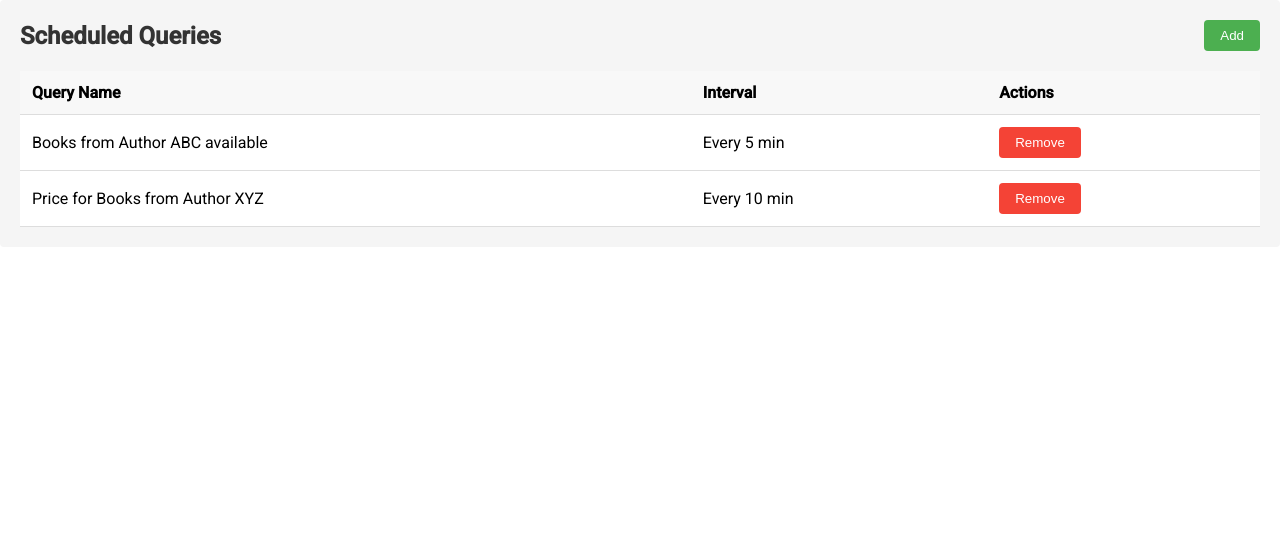
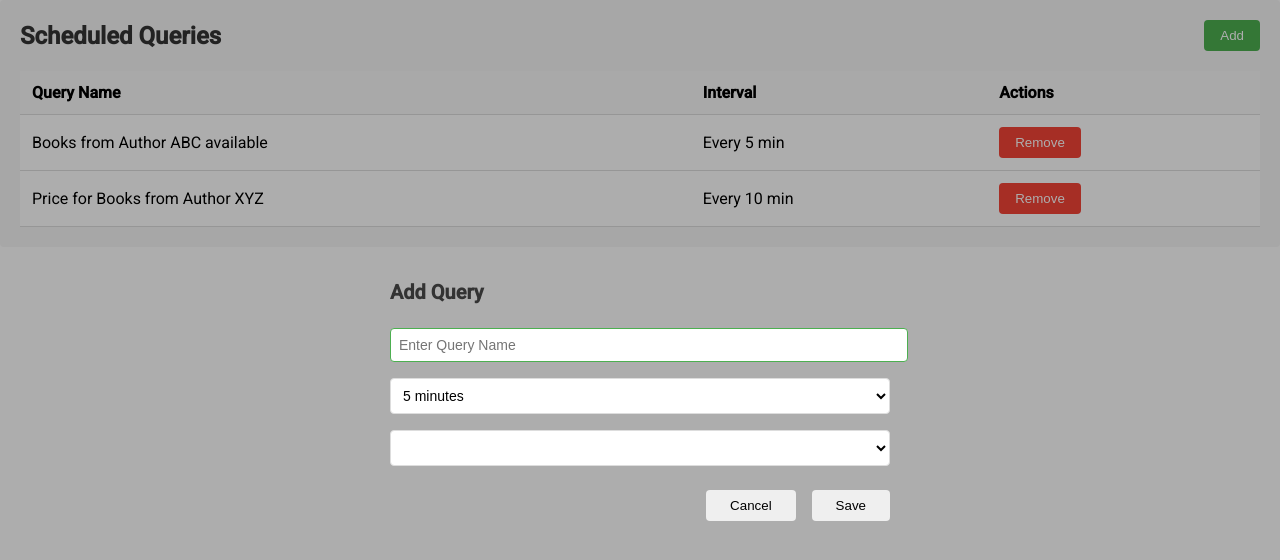
Before and after one commit to aabi01/knowledge-worker, an Angular app: page / in a window 1280 px wide. Both pictures are taken after a click on the button "Add". Shown: the top 560 px of the page. Built offline with nearby package versions, Linux system fonts and the light colour scheme.

Commit message:
add query dialog component

```diff
--- a/src/app/app.config.ts
+++ b/src/app/app.config.ts
@@ -1,9 +1,10 @@
 import { ApplicationConfig, provideZoneChangeDetection } from '@angular/core';
 import { provideRouter } from '@angular/router';
+import { DialogModule } from '@angular/cdk/dialog';
 
 import { routes } from './app.routes';
 import { provideAnimationsAsync } from '@angular/platform-browser/animations/async';
 
 export const appConfig: ApplicationConfig = {
-  providers: [provideZoneChangeDetection({ eventCoalescing: true }), provideRouter(routes), provideAnimationsAsync()]
+  providers: [provideZoneChangeDetection({ eventCoalescing: true }), provideRouter(routes), provideAnimationsAsync(), DialogModule]
 };
--- /dev/null
+++ b/src/app/components/add-query-dialog/add-query-dialog.component.html
@@ -0,0 +1,75 @@
+<div class="dialog-container">
+  <h2>Add Query</h2>
+
+  <form [formGroup]="queryForm" (ngSubmit)="onSubmit()">
+    <div class="form-field">
+      <input
+        type="text"
+        formControlName="queryName"
+        placeholder="Enter Query Name"
+        class="full-width">
+    </div>
+
+    <div class="form-field">
+      <select formControlName="selectedInterval" class="full-width">
+        <option value="" disabled>Choose Interval</option>
+        <option *ngFor="let interval of intervals" [value]="interval.value">
+          {{ interval.label }}
+        </option>
+      </select>
+    </div>
+
+    <div class="form-field">
+      <select
+        formControlName="selectedApi"
+        (ngModelChange)="onApiSelect($event)"
+        class="full-width">
+        <option value="" disabled>Choose API</option>
+        <option *ngFor="let api of apis" [ngValue]="api">
+          {{ api.name }}
+        </option>
+      </select>
+    </div>
+
+    <ng-container *ngIf="selectedApi">
+      <div class="parameter-group" *ngFor="let param of selectedParameters; let i = index">
+        <div class="form-field parameter-name">
+          <select formControlName="selectedParameters" class="full-width">
+            <option value="" disabled>Choose Parameter</option>
+            <option *ngFor="let apiParam of selectedApi.parameters" [value]="apiParam.name">
+              {{ apiParam.name }}
+            </option>
+          </select>
+        </div>
+        <div class="form-field parameter-value">
+          <input
+            type="text"
+            formControlName="selectedParameters"
+            placeholder="Enter Value"
+            class="full-width">
+        </div>
+      </div>
+
+      <div class="form-field">
+        <select
+          formControlName="selectedAttributes"
+          multiple
+          class="full-width">
+          <option value="" disabled>Choose Response Attributes</option>
+          <option *ngFor="let attr of selectedApi.availableAttributes" [value]="attr">
+            {{ attr }}
+          </option>
+        </select>
+      </div>
+    </ng-container>
+
+    <div class="button-group">
+      <button type="button" (click)="onCancel()">Cancel</button>
+      <button
+        type="submit"
+        [disabled]="!queryForm.valid">
+        Save
+      </button>
+    </div>
+  </form>
+</div>
--- /dev/null
+++ b/src/app/components/add-query-dialog/add-query-dialog.component.scss
@@ -0,0 +1,87 @@
+.dialog-container {
+  padding: 24px;
+  width: 500px;
+  max-width: 100%;
+
+  h2 {
+    margin: 0 0 24px;
+    color: #333;
+    font-size: 20px;
+  }
+}
+
+.form-field {
+  margin-bottom: 16px;
+}
+
+.full-width {
+  width: 100%;
+  padding: 8px;
+  border: 1px solid #ddd;
+  border-radius: 4px;
+  font-size: 14px;
+
+  &:focus {
+    outline: none;
+    border-color: #4CAF50;
+  }
+}
+
+select.full-width {
+  background-color: white;
+}
+
+.parameter-group {
+  display: flex;
+  gap: 16px;
+  margin-bottom: 16px;
+
+  .parameter-name {
+    flex: 1;
+    margin-bottom: 0;
+  }
+
+  .parameter-value {
+    flex: 1;
+    margin-bottom: 0;
+  }
+}
+
+.button-group {
+  display: flex;
+  justify-content: flex-end;
+  gap: 16px;
+  margin-top: 24px;
+
+  button {
+    padding: 8px 24px;
+    border: none;
+    border-radius: 4px;
+    font-weight: 500;
+    cursor: pointer;
+    transition: background-color 0.2s;
+
+    &:disabled {
+      opacity: 0.5;
+      cursor: not-allowed;
+    }
+  }
+
+  .cancel-button {
+    background-color: #f5f5f5;
+    color: #333;
+
+    &:hover {
+      background-color: #e0e0e0;
+    }
+  }
+
+  .save-button {
+    background-color: #4CAF50;
+    color: white;
+
+    &:hover:not(:disabled) {
+      background-color: #45a049;
+    }
+  }
+}
--- /dev/null
+++ b/src/app/components/add-query-dialog/add-query-dialog.component.ts
@@ -0,0 +1,95 @@
+import { Component, inject } from '@angular/core';
+import { CommonModule } from '@angular/common';
+import { ReactiveFormsModule, FormBuilder, FormGroup } from '@angular/forms';
+import { DialogRef } from '@angular/cdk/dialog';
+import { Query } from '../../core/models/query.interface';
+import { Api } from '../../core/models/api.interface';
+
+@Component({
+  selector: 'app-add-query-dialog',
+  standalone: true,
+  imports: [CommonModule, ReactiveFormsModule],
+  templateUrl: './add-query-dialog.component.html',
+  styleUrls: ['./add-query-dialog.component.scss'],
+})
+export class AddQueryDialogComponent {
+  private dialogRef = inject(DialogRef);
+  private fb = inject(FormBuilder);
+
+  queryForm: FormGroup;
+  selectedParameters: { name: string; value: string }[] = [];
+  selectedAttributes: string[] = [];
+  selectedApi: Api | null = null;
+
+  // Mock APIs for demonstration
+  apis: Api[] = [
+    {
+      id: 'books-api',
+      name: 'Books API',
+      description: 'Query books by various parameters',
+      parameters: [
+        {
+          name: 'author',
+          type: 'string',
+          description: 'Author name',
+          required: true,
+        },
+        {
+          name: 'genre',
+          type: 'string',
+          description: 'Book genre',
+          required: true,
+        },
+      ],
+      availableAttributes: ['title', 'author', 'price', 'availability'],
+    },
+  ];
+
+  intervals = [
+    { value: 300000, label: '5 minutes' },
+    { value: 600000, label: '10 minutes' },
+    { value: 900000, label: '15 minutes' },
+    { value: 1800000, label: '30 minutes' },
+    { value: 3600000, label: '1 hour' },
+  ];
+
+  constructor() {
+    this.queryForm = this.fb.group({
+      queryName: [''],
+      selectedInterval: [300000],
+      selectedApi: [null],
+    });
+
+    this.queryForm.get('selectedApi')?.valueChanges.subscribe((api) => {
+      if (api) {
+        this.onApiSelect(api);
+      }
+    });
+  }
+
+  onApiSelect(api: Api): void {
+    this.selectedApi = api;
+    this.selectedParameters = [];
+    this.selectedAttributes = [];
+  }
+
+  onCancel(): void {
+    this.dialogRef.close();
+  }
+
+  onSubmit(): void {
+    if (this.queryForm.valid) {
+      const formValue = this.queryForm.value;
+      const query: Query = {
+        id: Math.random().toString(36).substr(2, 9),
+        name: formValue.queryName,
+        interval: formValue.selectedInterval,
+        apiId: formValue.selectedApi?.id,
+        parameters: this.selectedParameters,
+        selectedAttributes: this.selectedAttributes,
+        isActive: true,
+      };
+      this.dialogRef.close(query);
+    }
+  }
+}
--- a/src/app/components/scheduled-queries/scheduled-queries.component.ts
+++ b/src/app/components/scheduled-queries/scheduled-queries.component.ts
@@ -1,6 +1,8 @@
 import { Component } from '@angular/core';
 import { CommonModule } from '@angular/common';
+import { Dialog } from '@angular/cdk/dialog';
 import { Query } from '../../core/models/query.interface';
+import { AddQueryDialogComponent } from '../add-query-dialog/add-query-dialog.component';
 
 @Component({
   selector: 'app-scheduled-queries',
@@ -10,6 +12,8 @@ import { Query } from '../../core/models/query.interface';
   styleUrls: ['./scheduled-queries.component.scss'],
 })
 export class ScheduledQueriesComponent {
+  constructor(private dialog: Dialog) {}
+
   queries: Query[] = [
     {
       id: '1',
@@ -37,8 +41,13 @@ export class ScheduledQueriesComponent {
   }
 
   onAddQuery(): void {
-    // To be implemented
-    console.log('Add query clicked');
+    const dialogRef = this.dialog.open<Query>(AddQueryDialogComponent);
+
+    dialogRef.closed.subscribe((result?: Query) => {
+      if (result) {
+        this.queries = [...this.queries, result];
+      }
+    });
   }
 
   onRemoveQuery(query: Query): void {
```
